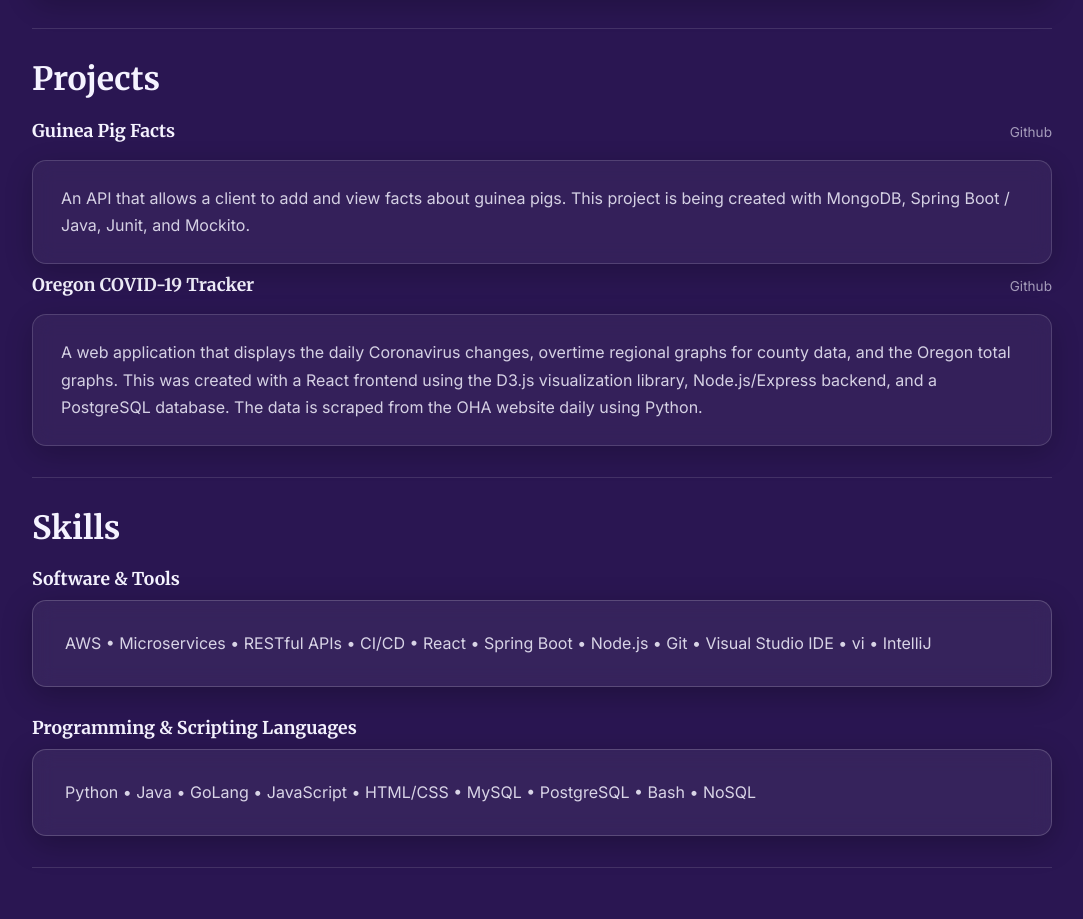
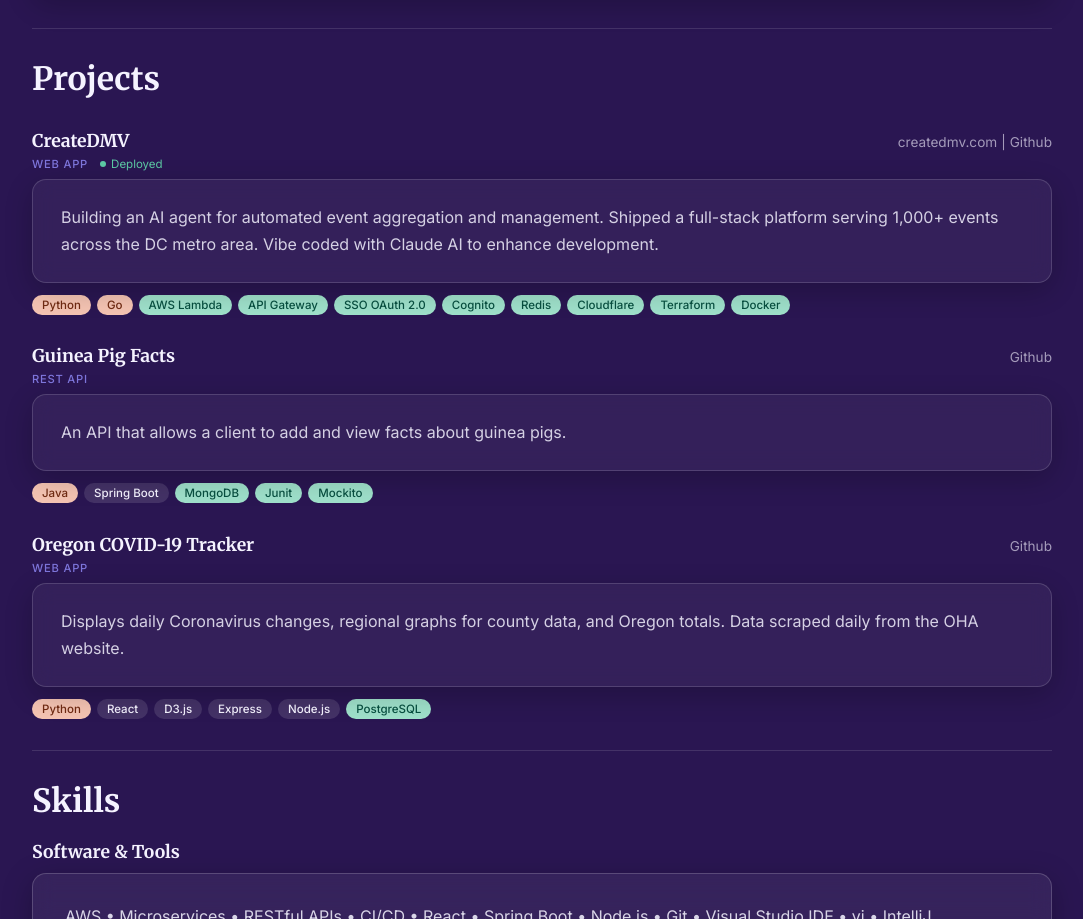
Before and after one commit to KorynLA/KorynLA.github.io, a plain HTML site: page index.html in a window 1280 px wide. Shown: the part 1775-2694 px from the top of the page, without its empty margins (98-1181 px from the left). Drawn offline with Linux system fonts and the light colour scheme.

Commit message:
Add createDMV and add bubbles for technologies used in each project

```diff
--- a/index.html
+++ b/index.html
@@ -189,15 +189,89 @@
 		    </div>
 		</section>
 		<hr>
-		<section id="projects">
-			<div>
-				<h1>Projects</h1>
-				<h3>Guinea Pig Facts <a href="https://github.com/KorynLA/GuineaPigFactsBackend" class="github-link">Github</a></h3>
-				<p>An API that allows a client to add and view facts about guinea pigs. This project is being created with MongoDB, Spring Boot / Java, Junit, and Mockito.</p>
-				<h3>Oregon COVID-19 Tracker <a href="https://github.com/KorynLA/oregonCovd19Tracker" class="github-link">Github</a></h3>
-				<p>A web application that displays the daily Coronavirus changes, overtime regional graphs for county data, and the Oregon total graphs. This was created with a React frontend using the D3.js visualization library, Node.js/Express backend, and a PostgreSQL database. The data is scraped from the OHA website daily using Python. </p>
-			</div>
-		</section>
+<section id="projects">
+  <div>
+    <h1>Projects</h1>
+     <div class="proj-card">
+      <h3>
+        CreateDMV
+		<div class="multi-links">
+		  <a href="https://createdmv.com" class="web-link">createdmv.com</a>
+		  <span class="separator"> | </span>
+		  <a href="https://github.com/KorynLA/DC-craft-events-tracker-backend" class="github-link">Github</a>
+		</div>
+      </h3>
+      <div class="proj-meta">
+        <span class="proj-type"><a href="https://createdmv.com">Web App</a></span>
+        <span class="proj-status">
+          <span class="status-dot"></span>Deployed
+        </span>
+      </div>
+      <p>Building an AI agent for automated event aggregation and management. Shipped a full-stack platform serving 1,000+ events across the DC metro area. Vibe coded with Claude AI to enhance development.</p>
+      <div class="proj-tags">
+      <!-- Languages (coral) -->
+      <span class="tag tag-coral">Python</span>
+      <span class="tag tag-coral">Go</span>
+
+      <!-- Tools (teal) -->
+      <span class="tag tag-teal">AWS Lambda</span>
+      <span class="tag tag-teal">API Gateway</span>
+      <span class="tag tag-teal">SSO OAuth 2.0</span>
+      <span class="tag tag-teal">Cognito</span>
+      <span class="tag tag-teal">Redis</span>
+      <span class="tag tag-teal">Cloudflare</span>
+      <span class="tag tag-teal">Terraform</span>
+      <span class="tag tag-teal">Docker</span>
+      </div>
+    </div>
+    <div class="proj-card">
+      <h3>
+        Guinea Pig Facts
+        <a href="https://github.com/KorynLA/GuineaPigFactsBackend" class="github-link">Github</a>
+      </h3>
+      <div class="proj-meta">
+        <span class="proj-type">REST API</span>
+      </div>
+      <p>An API that allows a client to add and view facts about guinea pigs.</p>
+      <div class="proj-tags">
+      <!-- Language -->
+      <span class="tag tag-coral">Java</span>
+
+      <!-- Framework (gray) -->
+      <span class="tag tag-gray">Spring Boot</span>
+
+      <!-- Tools (teal) -->
+      <span class="tag tag-teal">MongoDB</span>
+      <span class="tag tag-teal">Junit</span>
+      <span class="tag tag-teal">Mockito</span>
+      </div>
+    </div>
+
+    <div class="proj-card">
+      <h3>
+        Oregon COVID-19 Tracker
+        <a href="https://github.com/KorynLA/oregonCovd19Tracker" class="github-link">Github</a>
+      </h3>
+      <div class="proj-meta">
+        <span class="proj-type">Web App</span>
+      </div>
+      <p>Displays daily Coronavirus changes, regional graphs for county data, and Oregon totals. Data scraped daily from the OHA website.</p>
+      <div class="proj-tags">
+      <!-- Languages -->
+      <span class="tag tag-coral">Python</span>
+
+      <!-- Frameworks (gray) -->
+      <span class="tag tag-gray">React</span>
+      <span class="tag tag-gray">D3.js</span>
+      <span class="tag tag-gray">Express</span>
+      <span class="tag tag-gray">Node.js</span>
+
+      <!-- Tools (teal) -->
+      <span class="tag tag-teal">PostgreSQL</span>
+      </div>
+    </div>
+  </div>
+</section>
 		<hr>
 		<section id="skills">
 			<div>
--- a/looks.css
+++ b/looks.css
@@ -289,22 +289,21 @@ table.community li::before {
     display: block;
 }
 
+.proj-card {
+    margin-top: 1.25rem;
+}
+
 #projects h3 {
     font-family: 'Merriweather', serif;
     font-size: 1.1rem;
     font-weight: 700;
     padding-top: 1%;
-    padding-bottom: 1%;
+    padding-bottom: 0.5%;
     display: flex;
     justify-content: space-between;
     align-items: baseline;
 }
-
-#projects h5 {
-    display: none;
-}
-
-#projects h3 a.github-link {
+#projects h3 a {
     font-family: 'Inter', sans-serif;
     font-size: 0.85rem;
     font-weight: 400;
@@ -312,12 +311,71 @@ table.community li::before {
     color: #f5f3ff;
     text-decoration: none;
     transition: opacity 0.2s;
-    white-space: nowrap;
-    padding-left: 20px;
 }
 
-#projects h3 a.github-link:hover {
+#projects h3 a:hover {
     opacity: 1;
+}
+
+#projects .separator {
+    font-family: 'Inter', sans-serif;
+    font-size: 0.85rem;
+    font-weight: 400;
+    opacity: 0.6;
+    color: #f5f3ff;
+    text-decoration: none;
+    transition: opacity 0.2s;
+}
+
+.proj-meta {
+    display: flex;
+    align-items: center;
+    gap: 12px;
+    margin-bottom: 8px;
+}
+
+.proj-type {
+    font-family: 'Inter', sans-serif;
+    font-size: 0.7rem;
+    font-weight: 500;
+    letter-spacing: 0.07em;
+    text-transform: uppercase;
+    color: #7F77DD;
+}
+
+.proj-type a {
+    font-family: inherit;
+    font-size: inherit;
+    font-weight: inherit;
+    letter-spacing: inherit;
+    text-transform: inherit;
+    color: inherit;
+    text-decoration: none;
+}
+
+.proj-status {
+    display: flex;
+    align-items: center;
+    gap: 5px;
+    font-family: 'Inter', sans-serif;
+    font-size: 0.72rem;
+    color: #5DCAA5;
+}
+
+.proj-status--building {
+    color: #EF9F27;
+}
+
+.status-dot {
+    width: 6px;
+    height: 6px;
+    border-radius: 50%;
+    background: #5DCAA5;
+    display: inline-block;
+}
+
+.status-dot--building {
+    background: #EF9F27;
 }
 
 #projects p {
@@ -342,6 +400,24 @@ table.community li::before {
     box-shadow: 0 12px 35px rgba(0, 0, 0, 0.35);
 }
 
+.proj-tags {
+    display: flex;
+    flex-wrap: wrap;
+    gap: 6px;
+    margin-top: 12px;
+}
+
+.tag {
+    font-family: 'Inter', sans-serif;
+    font-size: 0.72rem;
+    font-weight: 500;
+    padding: 3px 10px;
+    border-radius: 99px;
+}
+
+.tag-teal   { background: #9FE1CB; color: #085041; }
+.tag-coral  { background: #F5C4B3; color: #712B13; }
+.tag-gray   { background: rgba(255,255,255,0.12); color: #f5f3ff; }
 /* ── Skills ── */
 #skills .skills_1,
 #skills .skills_2 {
```
